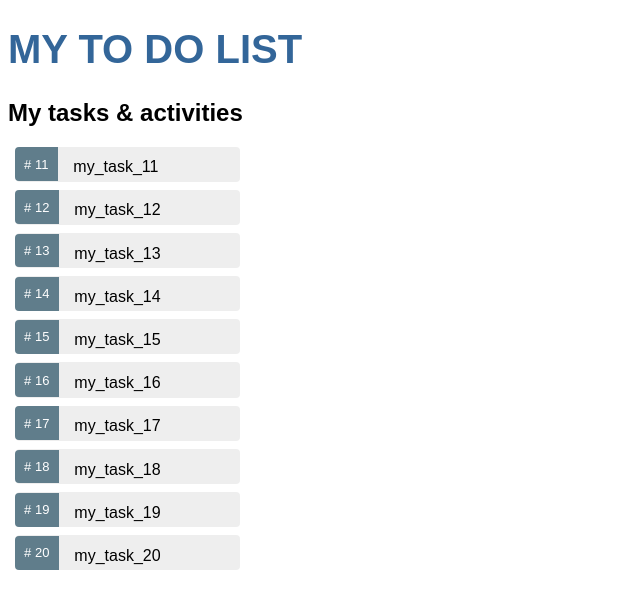
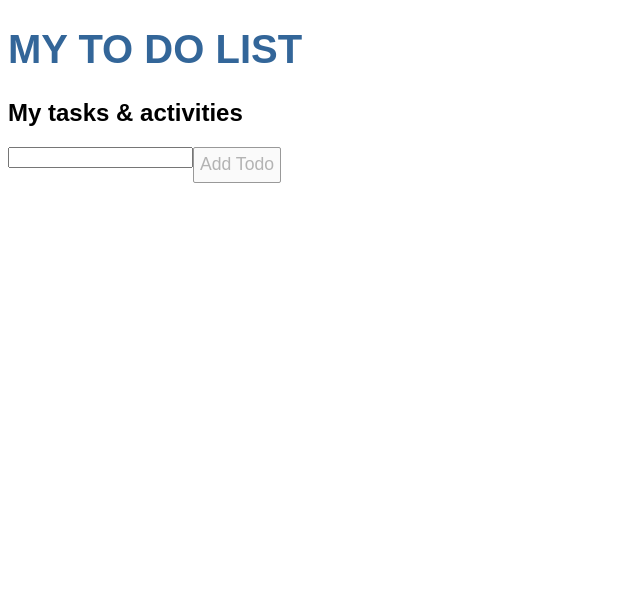
Before and after one commit to Klopotovskyi/Angular, an Angular app in the folder my-to-do-list/: page / in a window 1280 px wide. Shown: the top 608 px of the page, without its empty margins (0-640 px from the left). Built offline with nearby package versions, Linux system fonts and the light colour scheme.

Commit message:
conplite simple to do list with some hero's tour apendixes

```diff
--- a/my-to-do-list/src/app/item-detail/item-detail.component.ts
+++ b/my-to-do-list/src/app/item-detail/item-detail.component.ts
@@ -11,6 +11,7 @@ export class ItemDetailComponent implements OnInit {
   constructor() { }
 
   ngOnInit() {
+
   }
 
 }
--- a/my-to-do-list/src/app/items/items.component.html
+++ b/my-to-do-list/src/app/items/items.component.html
@@ -1,8 +1,20 @@
 <h2>My tasks & activities </h2>
-<ul class="heroes">
-  <li *ngFor="let activity of items" [class.selected]="activity === currentItem" (click)="onSelect(activity)">
-    <span class="badge"># {{activity.id}}</span> {{activity.name}}
+<div class="todos">
+  <form (submit)="addItem($event)">
+    <input [(ngModel)]="newItemName" (keyup.enter)="newItemName=''" name="newItemName">
+    <button  type="submit" [disabled]="newItemName===''">Add Todo</button>
+  </form>
+</div>
+<div [hidden]="!newItemName">
+  Typing: {{newItemName }}
+</div>
+<ul>
+  <li *ngFor="let todo of items; let i=index">
+    <input type="checkbox" class="checkbox" [(ngModel)]="todo.completed" />
+    <span [ngClass]="{'checked': todo.completed}">{{ todo.newItemName }}</span>
+      <span (click)="deleteTodo(i)" class="delete-icon">[X]</span>
   </li>
 </ul>
 
+
 <app-item-detail [item]="currentItem"></app-item-detail>
--- a/my-to-do-list/src/app/items/items.component.scss
+++ b/my-to-do-list/src/app/items/items.component.scss
@@ -45,3 +45,33 @@
   margin-right: .8em;
   border-radius: 4px 0 0 4px;
 }
+
+.todos input.textfield {
+  width: 480px;
+  height: 36px;
+  margin-right: 20px;
+  font-size: 1.4em;
+  vertical-align: top;
+}
+
+.todos input.checkbox {
+  width: 20px;
+  height: 20px;
+}
+
+.checked {
+  text-decoration: line-through;
+}
+
+.todos button {
+  height: 36px;
+  font-size: 1.1em;
+  vertical-align: top;
+  border: solid 1px #999;
+  border-radius: 2px;
+}
+
+.todos .delete-icon {
+  display: inline-block;
+  cursor: pointer;
+}
--- a/my-to-do-list/src/app/items/items.component.ts
+++ b/my-to-do-list/src/app/items/items.component.ts
@@ -1,6 +1,6 @@
 import { Component, OnInit } from '@angular/core';
 import {TASK} from "../task";
-import {TASK_LIST} from "../moch-task-list";
+
 
 @Component({
   selector: 'app-items',
@@ -9,16 +9,33 @@ import {TASK_LIST} from "../moch-task-list";
 
 })
 export class ItemsComponent implements OnInit {
-
+  newItemName: string = '';
+  items: any = [];
+  itemsObj: any;
   currentItem: TASK;
 
-  public items: TASK[] = TASK_LIST;
+  addItem(e) {
+
+
+    this.itemsObj = {
+      newItemName: this.newItemName,
+      completed: false,
+    }
+    this.items.push(this.itemsObj);
+    this.newItemName = '';
+    e.preventDefault();
+  }
+  deleteTodo(index) {
+    this.items.splice (index, 1);
+  }
 
   public onSelect(activity: TASK): void {
     this.currentItem = activity;
   }
 
-  constructor() { }
+  constructor() {
+
+  }
 
   ngOnInit() {  }
 
--- a/my-to-do-list/src/app/moch-task-list.ts
+++ b/my-to-do-list/src/app/moch-task-list.ts
@@ -1,14 +1,3 @@
 import {TASK} from "./task";
 
-export const TASK_LIST : TASK[] = [
-  { id: 11, name: 'my_task_11' },
-  { id: 12, name: 'my_task_12' },
-  { id: 13, name: 'my_task_13' },
-  { id: 14, name: 'my_task_14' },
-  { id: 15, name: 'my_task_15' },
-  { id: 16, name: 'my_task_16' },
-  { id: 17, name: 'my_task_17' },
-  { id: 18, name: 'my_task_18' },
-  { id: 19, name: 'my_task_19' },
-  { id: 20, name: 'my_task_20' }
-];
+export const TASK_LIST : TASK[] = [];
--- a/my-to-do-list/src/app/task.ts
+++ b/my-to-do-list/src/app/task.ts
@@ -1,4 +1,4 @@
 export class TASK {
-  id: number;
   name: string;
+  completed: boolean;
 }
```
